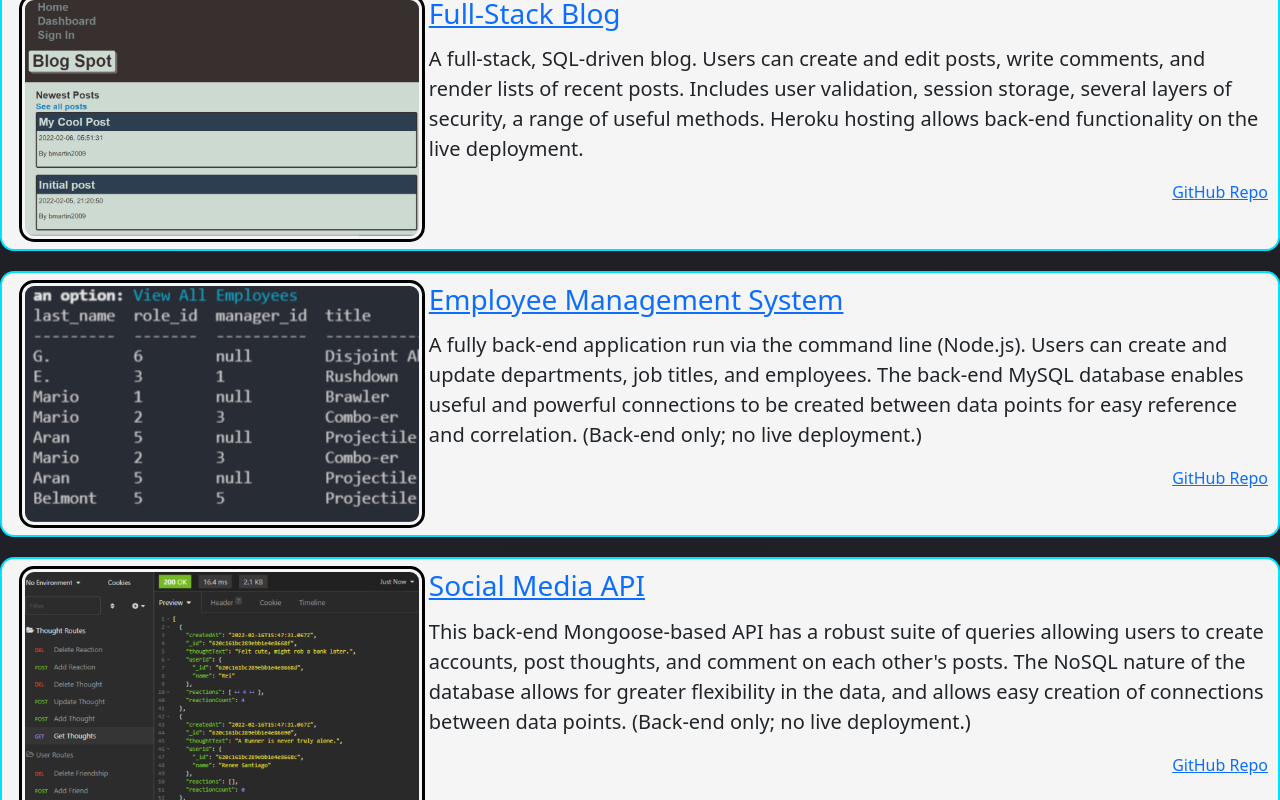
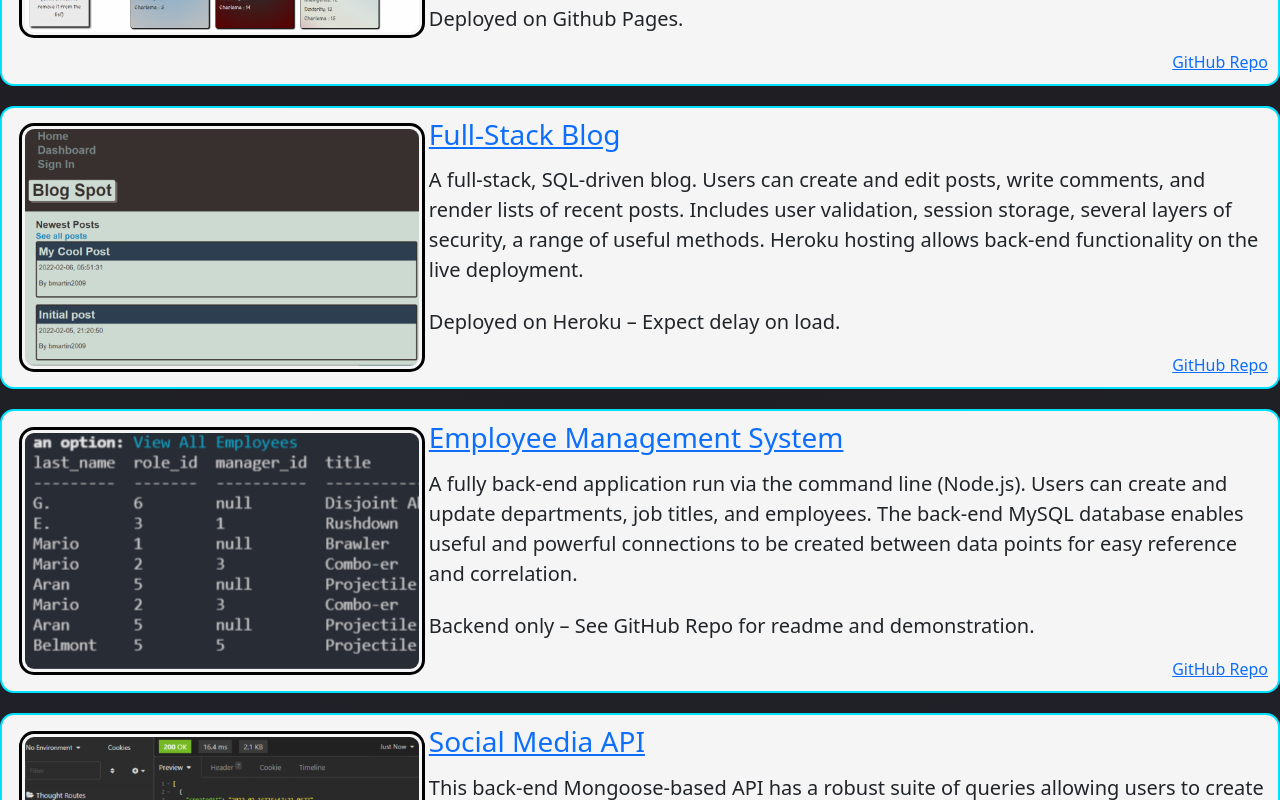
Before and after one commit to the-wake/ben-martin-portfolio, a React (Create React App) app: page / in a window 1280 px wide. Shown: the part 2560-3360 px from the top of the page. Built offline with nearby package versions, Linux system fonts and the light colour scheme.

Commit message:
Added new field to projects to render message about deployment.

```diff
--- a/src/App.css
+++ b/src/App.css
@@ -7,6 +7,7 @@
   background-color: rgb(29, 28, 31);
   background: radial-gradient(circle, rgb(29, 28, 31) 0%, rgb(34, 35, 46) 100%);
   border-radius: 0px;
+  min-width: fit-content;
 }
 
 .sticky {
--- a/src/components/Portfolio.js
+++ b/src/components/Portfolio.js
@@ -12,10 +12,11 @@ function Portfolio() {
     {
       name: 'Dungeon Delver (WIP, development stage)',
       link: 'https://dungeon-delver-main.herokuapp.com/',
-      description: 'One of the toughtest parts of running a tabletop role-playing game is simply keeping track of every last creature, trinket, and secret. Dungeon Delver is a full-stack MERN website that makes tracking a sprawling campaign as easy as clicking a button. This application takes the tedium out of running campaigns by letting users quickly and easily do things like create dungeons and rooms, manage monsters, update stats, across any number of campaigns. (Refactored from a previous version using Handlebars and Sequelize.)',
+      description: 'One of the toughtest parts of running a tabletop role-playing game is simply keeping track of every last creature, trinket, and secret. Dungeon Delver is a full-stack MERN website that makes tracking a sprawling campaign as easy as clicking a button. This application takes the tedium out of running campaigns by letting users quickly and easily do things like create dungeons and rooms, manage monsters, update stats, across any number of campaigns.',
       image: imgDelver,
       alt: 'Dungeon Delver, for all you campaign organizational needs!',
       repo: 'https://github.com/the-wake/dungeon-delver-main',
+      deployment: 'heroku',
     },
     {
       name: 'Jarvis: The Smash Bros. Companion (WIP, MVP)',
@@ -24,6 +25,7 @@ function Portfolio() {
       image: imgJarvis,
       alt: 'Jarvis helps players track their Super Smash Bros. challenge attempts.',
       repo: 'https://github.com/the-wake/jarvis-smash-companion',
+      deployment: 'github-pages',
     },
     {
       name: 'Dungeon Seekers',
@@ -32,6 +34,7 @@ function Portfolio() {
       image: imgSeekers,
       alt: 'Dungeon Seekers makes finding the right creature a breeze!',
       repo: 'https://github.com/the-wake/dungeon-seekers',
+      deployment: 'github-pages',
     },
     {
       name: 'Full-Stack Blog',
@@ -40,22 +43,25 @@ function Portfolio() {
       image: imgBlog,
       alt: 'This is one of the blogs of all time.',
       repo: 'https://github.com/the-wake/assignment-14-blog',
+      deployment: 'heroku',
     },
     {
       name: 'Employee Management System',
       link: 'https://github.com/the-wake/assignment-12-employee-management',
-      description: 'A fully back-end application run via the command line (Node.js). Users can create and update departments, job titles, and employees. The back-end MySQL database enables useful and powerful connections to be created between data points for easy reference and correlation. (Back-end only; no live deployment.)',
+      description: 'A fully back-end application run via the command line (Node.js). Users can create and update departments, job titles, and employees. The back-end MySQL database enables useful and powerful connections to be created between data points for easy reference and correlation.',
       image: imgEms,
       alt: 'Create and querry teams in a flash!',
       repo: 'https://github.com/the-wake/assignment-12-employee-management',
+      deployment: 'backend-only',
     },
     {
       name: 'Social Media API',
       link: 'https://github.com/the-wake/a18-social-media-api',
-      description: 'This back-end Mongoose-based API has a robust suite of queries allowing users to create accounts, post thoughts, and comment on each other\'s posts. The NoSQL nature of the database allows for greater flexibility in the data, and allows easy creation of connections between data points. (Back-end only; no live deployment.)',
+      description: 'This back-end Mongoose-based API has a robust suite of queries allowing users to create accounts, post thoughts, and comment on each other\'s posts. The NoSQL nature of the database allows for greater flexibility in the data, and allows easy creation of connections between data points.',
       image: imgSocialMedia,
       alt: 'Putting the API back in APprecIation!',
       repo: 'https://github.com/the-wake/a18-social-media-api',
+      deployment: 'backend-only',
     },
   ]);
 
--- a/src/components/Project.js
+++ b/src/components/Project.js
@@ -1,7 +1,19 @@
-import React from 'react';
+import React, { useState } from 'react';
 
 function Project({ project }) {
-  const { name, link, description, repo, image, alt } = project;
+  const { name, link, description, repo, image, alt, deployment } = project;
+
+  const genMessage = () => {
+    if (deployment === 'github-pages') {
+      return `Deployed on Github Pages.`
+    } else if (deployment === 'heroku') {
+      return `Deployed on Heroku – Expect delay on load.`
+    } else if (deployment === 'backend-only') {
+      return `Backend only – See GitHub Repo for readme and demonstration.`
+    };
+  };
+
+  const deployMessage = genMessage();
 
   return (
     <div className="project-container">
@@ -11,6 +23,7 @@ function Project({ project }) {
       <div className="content-container">
         <a href={link} target="_blank" rel="noreferrer"><h3>{name}</h3></a>
         <p>{description}</p>
+        <p>{deployMessage}</p>
         <a href={repo} target="_blank" rel="noreferrer" className="github-element">GitHub Repo</a>
       </div>
     </div>
```
